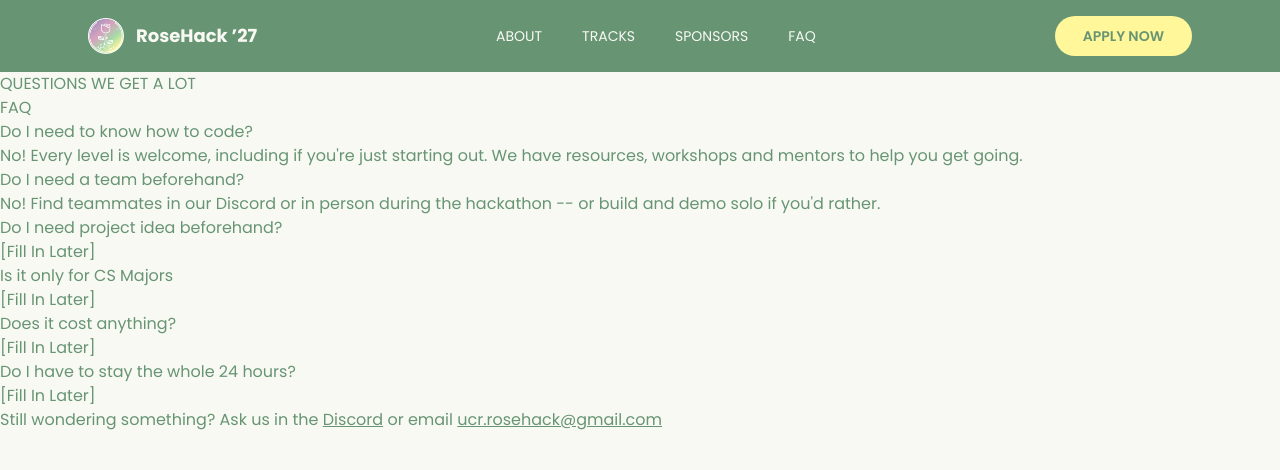
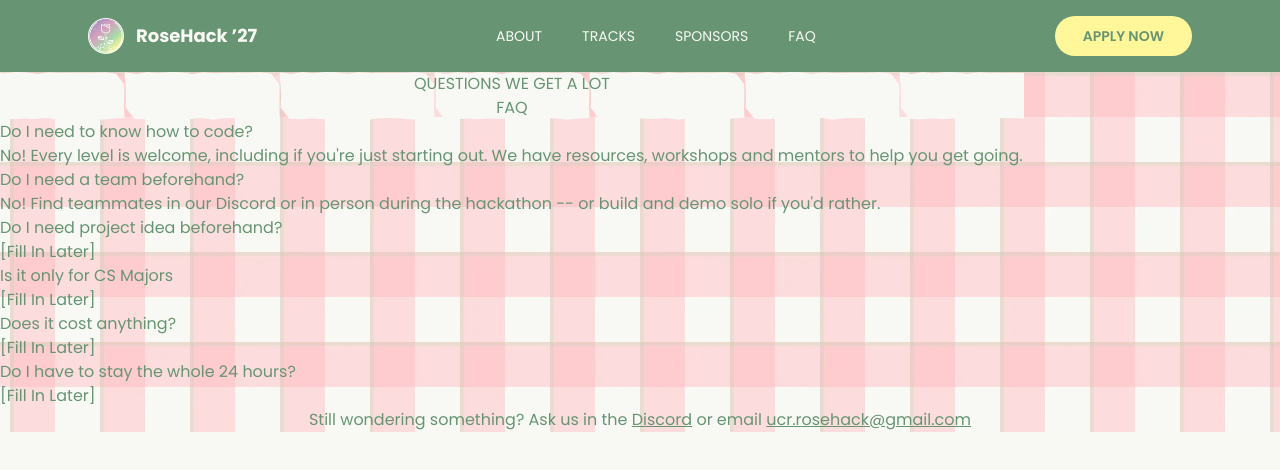
Before and after one commit to rosehackucr/rosehack27, a Next.js app: page /faq in a window 1280 px wide. Shown: the top 470 px of the page. Built offline with nearby package versions, Linux system fonts and the light colour scheme.

Commit message:
Added faq resource

```diff
--- a/src/app/faq/page.tsx
+++ b/src/app/faq/page.tsx
@@ -2,13 +2,15 @@
 
 const FAQ = () => {
   return (
-    <div>
-      {/* Overall Container */}
-      <div>
+    <section className="bg-[url('/gingham-panel.webp')] bg-contain bg-center mx-auto max-w-8xl">
+      {/* Overall Container Section */}
+      <section
+        className= "bg-[url('/faq/paper-card-top.webp')] bg-contain bg-center /mx-auto max-w-5xl text-center"
+      >
         {/* Title Section */}
         <h2>QUESTIONS WE GET A LOT</h2>
         <h1>FAQ</h1>
-      </div>
+      </section>
 
       <div>
         {/* Main Section */}
@@ -43,7 +45,7 @@
         />
       </div>
 
-      <div>
+      <section className="text-center">
         {/* Footnote Section */}
         <p>
           Still wondering something? Ask us in the{" "}
@@ -63,8 +65,9 @@
             ucr.rosehack@gmail.com
           </a>
         </p>
-      </div>
-    </div>
+      </section>
+
+    </section>
   );
 };
 
```
Also changed, not shown: public/faq/paper-card-top.webp (added).
